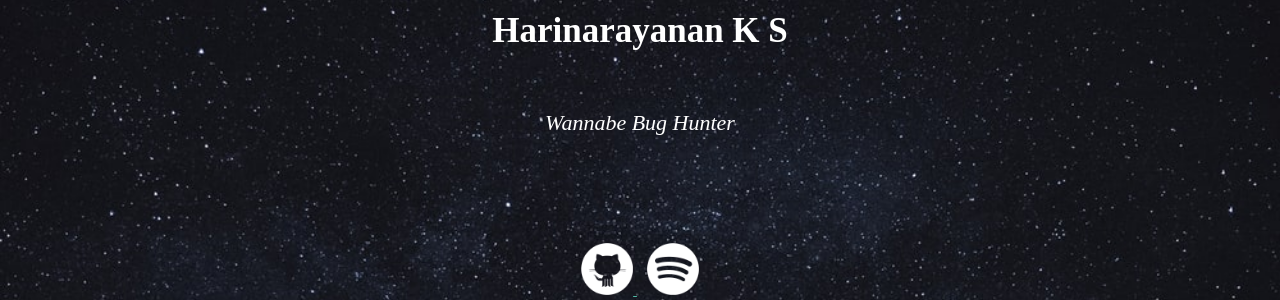
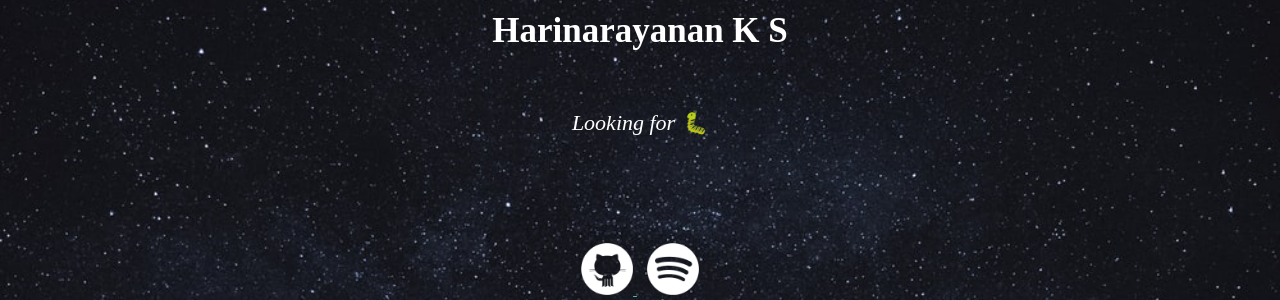
Before and after one commit to ksharinarayanan/ksharinarayanan.github.io, a Jekyll site: the page built from index.html, in a window 1280 px wide. Shown: the part 259-559 px from the top of the page. Built offline with Jekyll 4.4.1, drawn with Linux system fonts in a browser that asks for light colours; the list of posts is cut into pages by our own code.

Commit message:
Changed home page

```diff
--- a/index.html
+++ b/index.html
@@ -44,7 +44,7 @@ title: Micha3lb3n's blog
                 font-family: 'cascadia code';
             "
         >
-            <i>Wannabe Bug Hunter</i>
+            <i>Looking for 🐛</i>
         </p>
 
         <ul class="actions">
```
